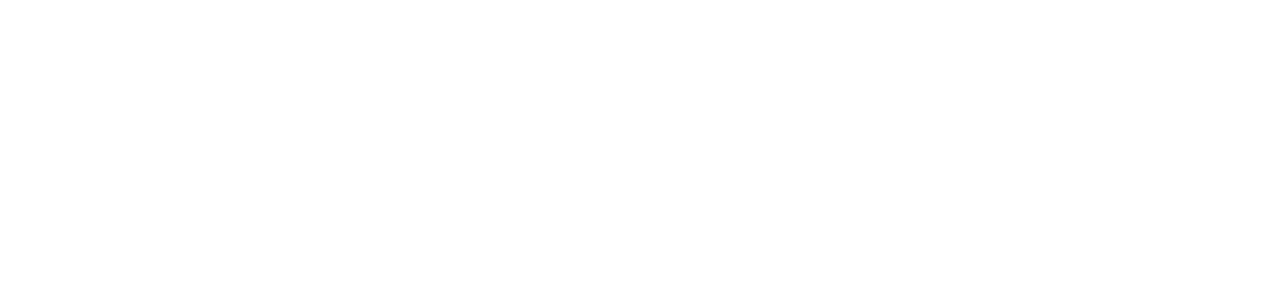
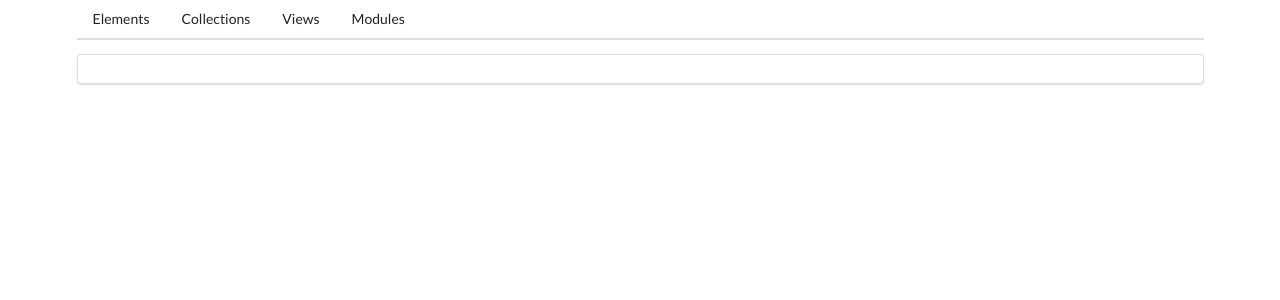
Before and after one commit to endang-ismaya/angular-semantic-ui, an Angular app: page / in a window 1280 px wide. Shown: the top 300 px of the page. Built offline with nearby package versions, Linux system fonts and the light colour scheme.

Commit message:
20200713: add semantic-ui-css

```diff
--- a/package.json
+++ b/package.json
@@ -20,6 +20,7 @@
     "@angular/platform-browser-dynamic": "~10.0.2",
     "@angular/router": "~10.0.2",
     "rxjs": "~6.5.5",
+    "semantic-ui-css": "^2.4.1",
     "tslib": "^2.0.0",
     "zone.js": "~0.10.3"
   },
--- a/src/app/app.component.html
+++ b/src/app/app.component.html
@@ -1 +1,15 @@
-<router-outlet></router-outlet>
+<div class="ui container">
+  <div class="ui secondary pointing menu">
+    <a routerLink="/elements" routerLinkActive="active" class="item"
+      >Elements</a
+    >
+    <a routerLink="/collections" routerLinkActive="active" class="item"
+      >Collections</a
+    >
+    <a routerLink="/views" routerLinkActive="active" class="item">Views</a>
+    <a routerLink="/mods" routerLinkActive="active" class="item">Modules</a>
+  </div>
+  <div class="ui segment">
+    <router-outlet></router-outlet>
+  </div>
+</div>
--- a/src/styles.css
+++ b/src/styles.css
@@ -1 +1,2 @@
 /* You can add global styles to this file, and also import other style files */
+@import "../node_modules/semantic-ui-css/semantic.css";
```
Also changed, not shown: 1 other file (tests, documents, lock files or other folders).
